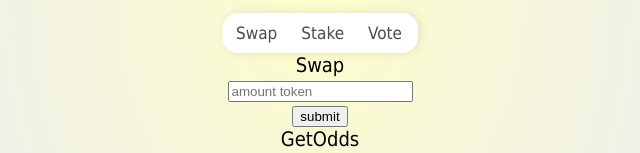
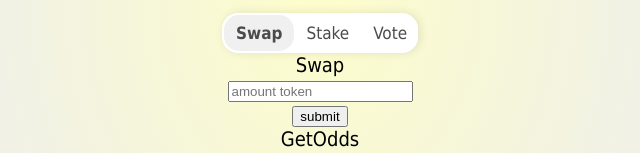
Before and after one commit to Thanabardi/rice, a React (Create React App) app: page /swap in a window 1280 px wide. Shown: the top 153 px of the page, without its empty margins (320-960 px from the left). Built offline with nearby package versions, Linux system fonts and the light colour scheme.

Commit message:
minor bug fixed

```diff
--- a/src/components/NavBar.jsx
+++ b/src/components/NavBar.jsx
@@ -5,18 +5,18 @@ import '../assets/NavBar.css';
 
 const NavBar = ({}) => {
   const navigate = useNavigate();
-  const path = localStorage.state;
+  const path = window.location.pathname;
 
   return (
     <div className='nav-bar'>
       <div onClick={()=>{localStorage.state="swap";  navigate('/swap')}}
-        className={path === "swap" ? 'nav-select' : 'nav-not-select'}>Swap</div>
+        className={path === "/swap" ? 'nav-select' : 'nav-not-select'}>Swap</div>
       <div onClick={()=>{localStorage.state="stake"; navigate('/stake')}}
-        className={path === "stake" ? 'nav-select' : 'nav-not-select'}>Stake</div>
+        className={path === "/stake" ? 'nav-select' : 'nav-not-select'}>Stake</div>
       <div onClick={()=>{localStorage.state="vote"; navigate('/vote')}}
-        className={path === "vote" ? 'nav-select' : 'nav-not-select'}>Vote</div>
+        className={path === "/vote" ? 'nav-select' : 'nav-not-select'}>Vote</div>
       <div onClick={()=>{localStorage.state="admin"; navigate('/admin')}}
-        className={path === "admin" ? 'nav-select' : 'nav-not-select'}>Admin</div>
+        className={path === "/admin" ? 'nav-select' : 'nav-not-select'}>Admin</div>
     </div>
   );
 }
```
